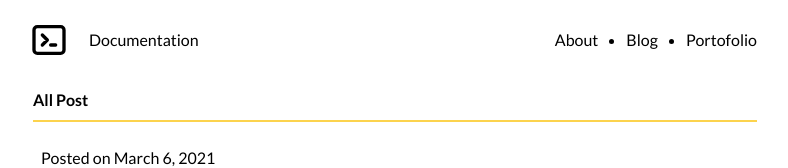
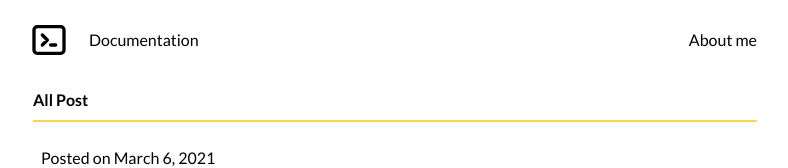
Before and after one commit to mhanifmuhsin/documentation, a Next.js app: page / in a window 1280 px wide. Shown: the top 168 px of the page, without its empty margins (247-1035 px from the left). Built offline with nearby package versions, Linux system fonts and the light colour scheme.

Commit message:
:lipstick:Update navbar

```diff
--- a/components/Navbar.js
+++ b/components/Navbar.js
@@ -16,10 +16,8 @@ export default function Navbar() {
                 </div>
                 <ul className="hidden md:flex space-x-7 font-lato text-base">
                     <Link href="/about">
-                        <a>About</a>
+                        <a>About me</a>
                     </Link>
-                    <li>Blog</li>
-                    <li>Portofolio</li>
                 </ul>
                 <div className="visible md:hidden">
                     <svg xmlns="http://www.w3.org/2000/svg" className="h-6 w-6" fill="none" viewBox="0 0 24 24" stroke="currentColor"
```
